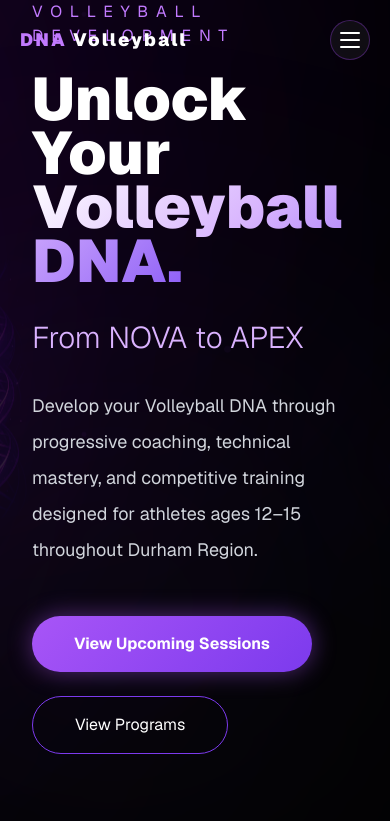
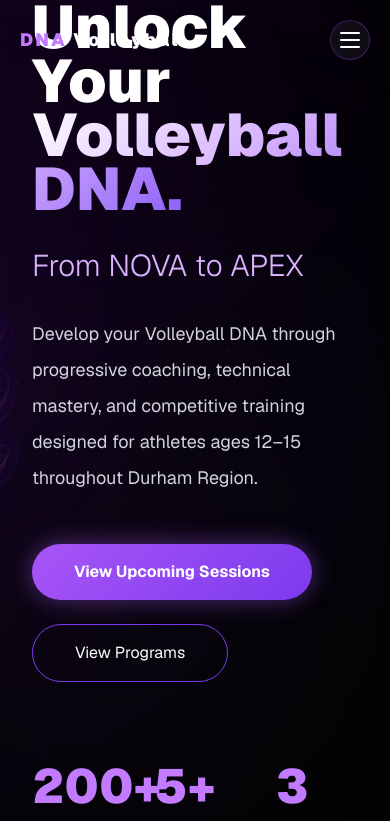
Before and after one commit to dnavolleyball/dna-volleyball, a Next.js app in the folder dna-volleyball-v2/: page / in a window 390 px wide. Shown: the top 821 px of the page. Built offline with nearby package versions, Linux system fonts and the light colour scheme.

Commit message:
Hide hero eyebrow text on mobile

```diff
--- a/dna-volleyball-v2/components/Hero.tsx
+++ b/dna-volleyball-v2/components/Hero.tsx
@@ -39,7 +39,7 @@ export default function Hero() {
 
       <div className="relative z-20 mx-auto flex min-h-screen max-w-[1600px] items-center px-8 xl:px-16">
         <div className="relative z-20 w-full lg:w-[45%]">
-          <p className="mb-6 uppercase tracking-[8px] text-purple-400">
+          <p className="mb-6 hidden uppercase tracking-[8px] text-purple-400 md:block">
             Volleyball Development
           </p>
 
```
